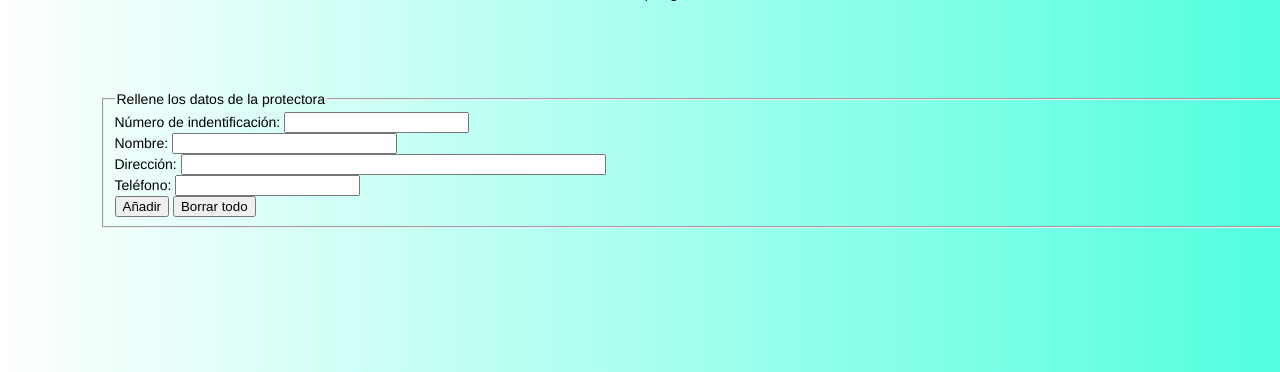
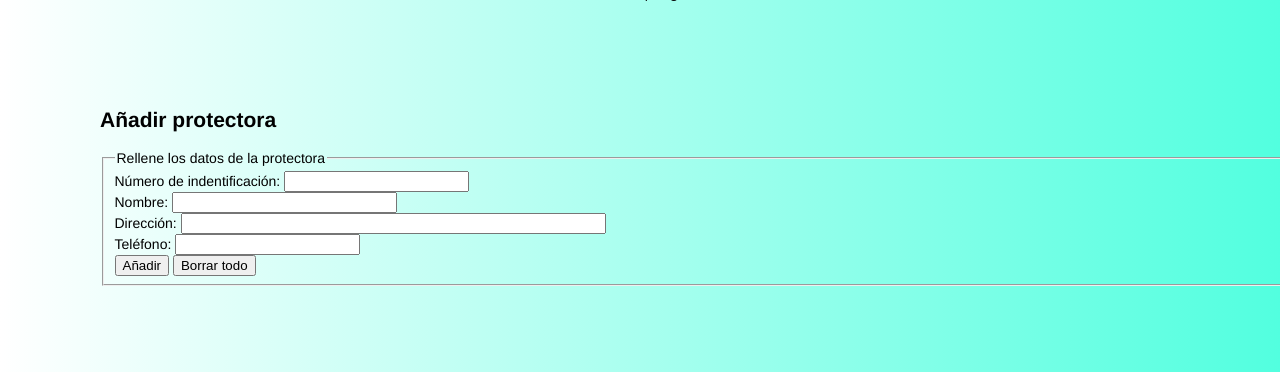
Before and after one commit to banegil/SW, a PHP site: page /addProtectora.php in a window 1280 px wide; the page is wider, and only the part inside the window is pictured. Shown: the part 839-1211 px from the top of that part. Run offline with PHP 8.4, Linux system fonts and the light colour scheme; tables that the repository leaves empty hold one stand-in row (values such as "Sample post"); some libraries are stand-ins or nearby versions.

Commit message:
Update addProtectora.php

```diff
--- a/unipet_web/addProtectora.php
+++ b/unipet_web/addProtectora.php
@@ -7,7 +7,9 @@ $htmlFormAddProt = $form->gestiona();
 
 $tituloPagina = 'Add prot';
 
-$contenidoPrincipal = <<<EOS
+$contenidoPrincipal = "<h1>Añadir protectora</h1>";
+
+$contenidoPrincipal .= <<<EOS
 $htmlFormAddProt
 EOS;
 
```
